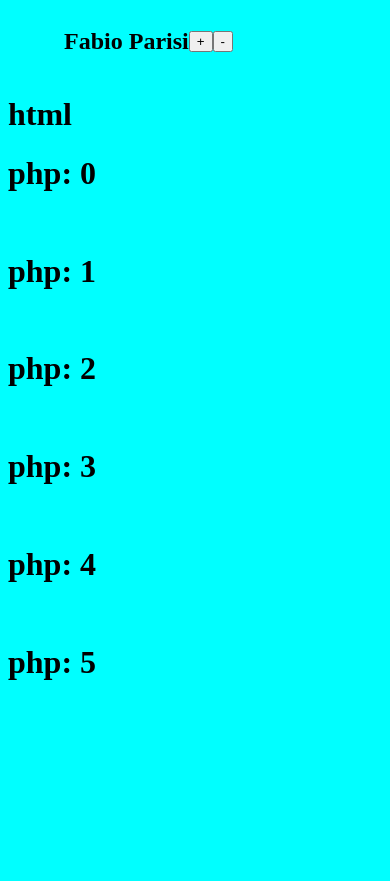
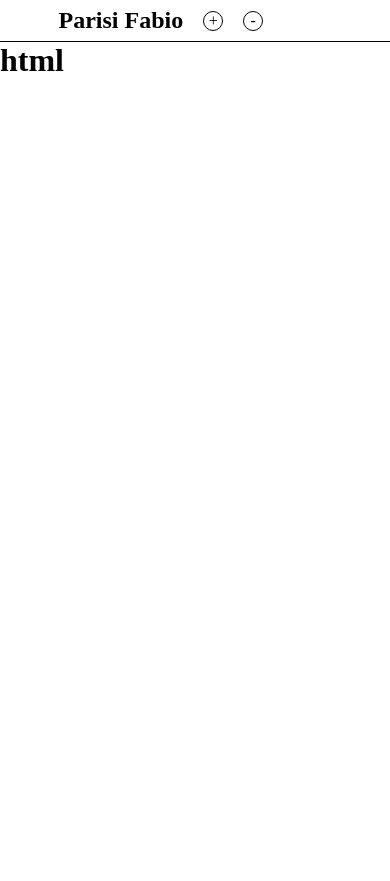
Before and after one commit to fabio98p/Siena-imaging, a PHP site: page / in a window 390 px wide. Before the commit the page ends 680 px from the top, so only its background shows below. Run offline with PHP 8.4, Linux system fonts and the light colour scheme.

Commit message:
finish component

```diff
--- a/index.php
+++ b/index.php
@@ -10,9 +10,11 @@
 </head>
 <body>
     <nav>
-        <h1>Fabio Parisi</h1>
-        <button class="add" onclick="add()">+</button>
-        <button class="remove" onclick="newComponent()">-</button>
+        <div class="container">
+            <h1>Parisi Fabio</h1>
+            <p id="plus" onclick="newComponent()">+</p>
+            <p id="minus" onclick="removeComponent()">-</p>
+        </div>
         <!-- <form id="form" method="post">
             <input type="submit" name="button1"
                     class="button" value="+" />
--- a/script.js
+++ b/script.js
@@ -8,13 +8,25 @@ class component {
         this.id = component.getNewId();
 
         //generate the html of the component
-        $("#components").append(`${this.id}`)
+        $("#components").append(`
+        <div id='component${this.id}' class='component'>
+            <div id="form-container">
+                <input type="text" class="text"  id="path${this.id}" placeholder="Insert here the path">
+                <button onclick="sendPath(${this.id})">send path</button>
+            </div>
+        </div>`)
     }
 
     //return a unique id
     static getNewId() {
         if (!this.latestId) this.latestId = 0;
             return ++this.latestId;
+    }
+
+    //remove html of the component and the html related it
+    destroy(){
+        $(`#component${this.id}`).remove()
+        componentList = componentList.filter( component => component.id != this.id)
     }
 }
 
@@ -24,6 +36,9 @@ function newComponent(){
 	if (componentList.length < 3) {
 		componentList.push(new component())
     }
+}
+function removeComponent(){
+    componentList.pop().destroy()
 }
 
 function add(){
--- a/script.php
+++ b/script.php
@@ -12,7 +12,7 @@ function add(){
 function remove(){
     echo "-";
 }
-for ($x = 0; $x <= 5; $x++) {
-    echo "<h1>php: $x </h1><br>";
-}
+// for ($x = 0; $x <= 5; $x++) {
+//     echo "<h1>php: $x </h1><br>";
+// }
 ?>
--- a/style.css
+++ b/style.css
@@ -1,11 +1,74 @@
-body {
-	background-color: aqua;
+*{
+    margin: 0;
+    box-sizing: border-box;
+}
+nav{
+    height: 5vh;
+    border-bottom: 1px solid black;
 }
 
-nav{
+nav .container,
+main #components{
+    margin: 0 auto;
+    width: 70%;
+    height: 100%;
+
     display: flex;
     align-items: center;
-    /* justify-content: center; */
-    width: 70%;
-    margin: 0 auto;
+    justify-content: left;
 }
+
+main #components{
+    height: 95vh;
+
+}
+
+main #components .component{
+    height: 100%;
+    flex-grow: 1;
+    flex-basis: 0;
+    border: 1px solid black;
+    display: flex;
+    align-items: center;
+    flex-direction: column;
+}
+
+#form-container{
+display: flex;
+align-items: center;
+justify-content: center;
+flex-direction: column;
+}
+
+.range,
+.text{
+    margin: 20px 0;
+}
+
+p{
+    width: 20px;
+    height: 20px;
+
+    display: flex;
+    align-items: center;
+    justify-content: center;
+
+    margin-left: 20px;
+    border: 1px solid black;
+    border-radius: 50%;
+}
+
+img{
+    width: 100%;
+}
+
+@media all and (max-width: 720px) {
+    main #components{
+        flex-direction: column;
+    }
+
+    main #components .component{
+        width: 100%;
+        flex-grow: 0;
+    }
+}
```
